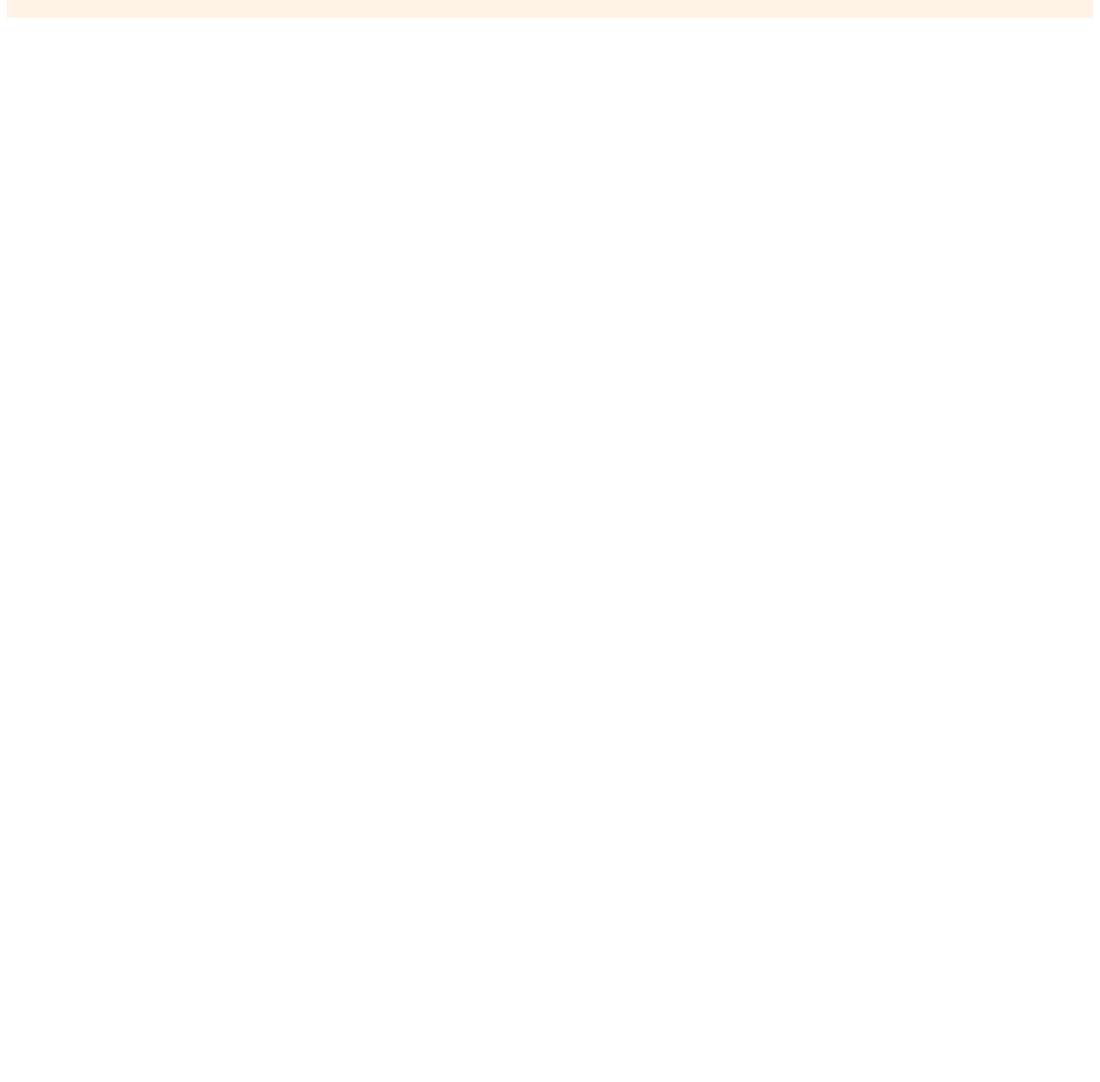
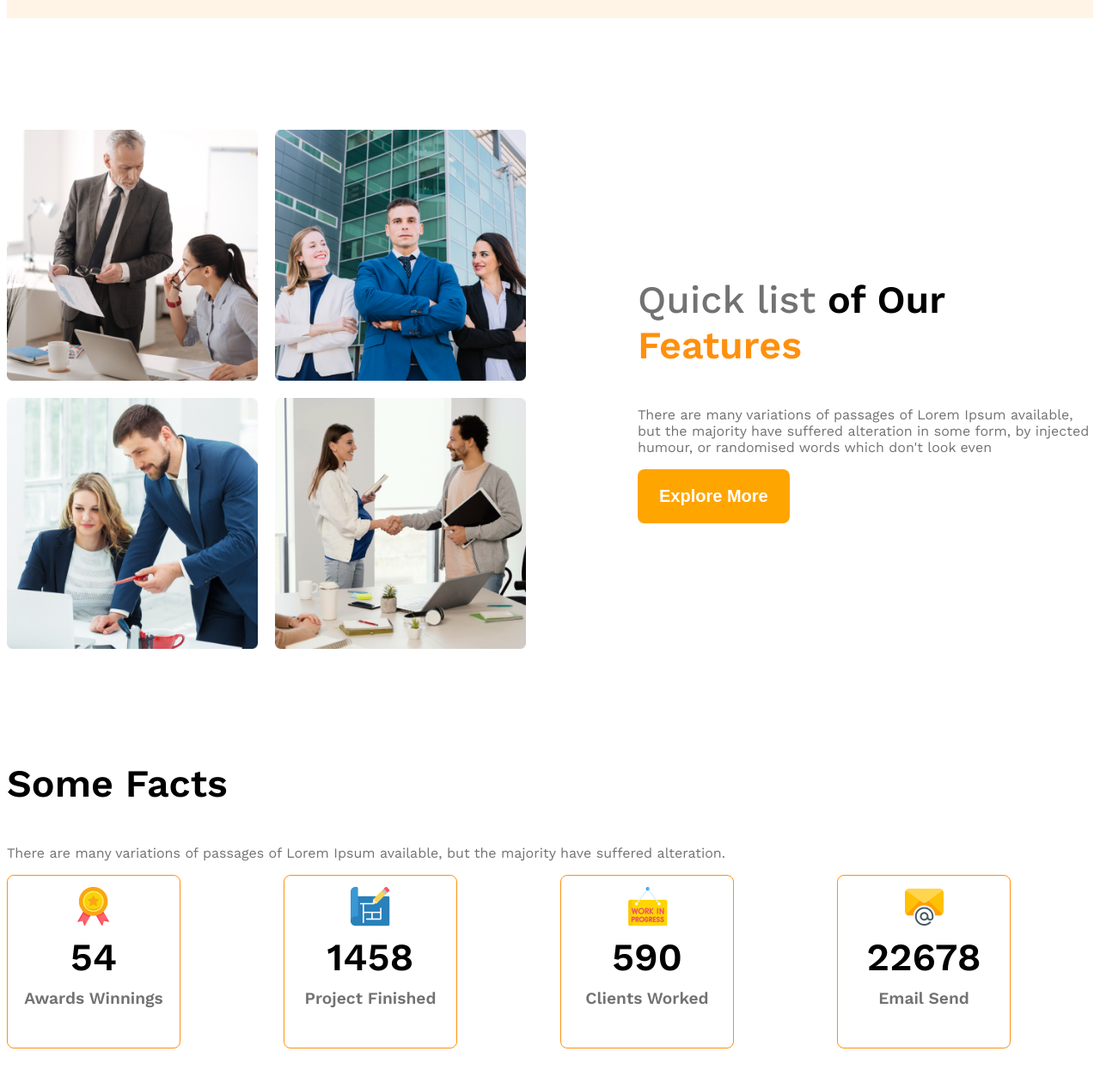
Before and after one commit to maria-nusrat-2005/g3-architects-website, a plain HTML site: page index.html in a window 1280 px wide. Shown: the part 935-2194 px from the top of the page at 86% size. Before the commit the page ends 1006 px from the top, so only its background shows below. Drawn offline with nearby package versions, Linux system fonts and the light colour scheme.

Commit message:
icon-sec done

```diff
--- a/index.html
+++ b/index.html
@@ -36,8 +36,71 @@ Group of Architects
 
          </div>
     </header>
+
     <main>
+        <section class="team-section display-styles">
+            <div class="team-img-container">
+                <img src="images/team1.png" alt="two Architect discussing about design">
+                <img src="images/team2.png" alt="">
+                <img src="images/team3.png" alt="">
+                <img src="images/team4.png" alt="">
 
+
+            </div>
+            <div class="our-features">
+                <h3 class="section-title"><span id="quick-list" class="text-light-gray">Quick list</span> <span>of Our </span><span style="color:#FF900E">Features</span></h3>
+                <p class="feature-description text-light-gray ">There are many variations of passages of Lorem Ipsum available, but the majority have suffered alteration in some form, by injected humour, or randomised words which don't look even</p>
+
+                <button class="btn-primary">Explore More</button>
+            </div>
+        </section>
+        <!-- features will enjoy -->
+         <section>
+            <h3 class="section-title">Some Facts</h3>
+            <p class="text-light-gray">There are many variations of passages of Lorem Ipsum available, but the majority have suffered alteration.</p>
+            <div class="facts-container">
+                <!-- .fact*4>img+h4.fact-number+h5.fact-name -->
+
+                  <div class="fact-card display-styles">
+                    <div>
+                    <img src="images/icons/ribon.png" alt="">
+                    <h4 class="fact-number">54</h4>
+                    <h5 class="fact-name text-light-gray">Awards Winnings</h5>
+                 </div>
+               </div>
+
+
+                     <div class="fact-card display-styles">
+                    <div>
+                    <img src="images/icons/projects.png" alt="">
+                    <h4 class="fact-number">1458</h4>
+                    <h5 class="fact-name text-light-gray">Project Finished</h5>
+                 </div>
+                </div>
+                 <div class="fact-card display-styles">
+                    <div>
+                        <img src="images/icons/customers.png" alt="">
+                    <h4 class="fact-number">590</h4>
+                    <h5 class="fact-name text-light-gray">Clients Worked</h5>
+                    </div>
+                 </div>
+                 <div class="fact-card display-styles">
+                   <div>
+                     <img src="images/icons/email.png" alt="">
+                    <h4 class="fact-number">22678</h4>
+                    <h5 class="fact-name text-light-gray">Email Send</h5>
+                   </div>
+                 </div>
+
+
+            </div>
+
+
+         </section>
+         <!-- some facts -->
+          <section class="some-facts">
+
+          </section>
     </main>
     <footer>
 
--- a/styles/Architects.css
+++ b/styles/Architects.css
@@ -18,8 +18,7 @@
 }
 .bg-color {
    background-color: rgba(255, 144, 14, 0.1);
-
-
+   background-repeat: no-repeat;
 
 }
 
@@ -49,7 +48,7 @@
 }
 .nav-item {
     list-style: none;
-    margin-right: 30px;
+    /* margin-right: 30px; */
 
 }
 .nav-link {
@@ -89,6 +88,29 @@
     margin-bottom: 50px;
 
 }
+ main {
+  max-width: 1400px;
+
+  margin: 0 auto;
+
+}
+
+main > section {
+  margin-top: 130px;
+}
+
+.section-title {
+  font-size: 2.8rem;
+  font-weight: 600;
+}
+.our-features {
+  margin-left: 130px;
+  max-width: 530px;
+}
+
+#quick-list {
+  font-weight: 500;
+}
 
   .btn-primary {
     color: white;
@@ -104,9 +126,97 @@
 
 
   }
+  .btn-primary:hover {
+    background-color: plum;
+    color: white;
+  }
+
+  /* team feature related style */
+
+  .team-section {
+   align-items: center;
+  }
+
+  .team-img-container {
+    display: grid;
+    grid-template-columns: repeat(2,1fr);
+    gap: 20px;
+
+  }
+  .team-img-container img {
+    width: 100%;
+  }
   /* responsive media query */
   @media screen and (max-width: 576px) {
-    .navbar, .nav-links {
+    .navbar, .nav-links, .team-section {
         flex-direction: column;
+
+    }
+    .team-img-container {
+      grid-template-columns: repeat(1,1fr);
+    }
+    .our-features {
+      margin-left: 20px;
+    }
+    /* .banner {
+      min-height: 20vh;
+    } */
+    .banner-title {
+      font-size: 1rem;
     }
   }
+/* some fact style */
+ .facts-container {
+  display: grid;
+  grid-template-columns: repeat(4,1fr);
+  gap: 24px;
+
+
+
+ }
+ .fact-card {
+   border: 1px solid #FF900E;
+
+    border-radius: 10px;
+    width: 200px;
+    height: 200px;
+    text-align: center;
+    border-radius: 8px;
+   align-items: center;
+   justify-content: center;
+
+ }
+ .fact-number {
+  font-size: 2.8rem;
+  font-weight: 600;
+  margin-top: 5px;
+  margin-bottom: 9px;
+ }
+ .fact-name{
+  font-size: 1.2rem;
+  font-weight: 600;
+  margin-top: 10px;
+
+
+ }
+
+  /*  medium size device */
+  @media screen and (min-width:576px) and (max-width: 992px) {
+    .navbar, .nav-links, .team-section {
+        flex-direction: column;
+
+    }
+    .team-img-container {
+      grid-template-columns: repeat(1,1fr);
+    }
+    .our-features {
+      margin: 20px auto;
+    }
+    /* .banner {
+      min-height: 20vh;
+    } */
+    .banner-title {
+      font-size: 1.5rem;
+    }
+
+  }
```
